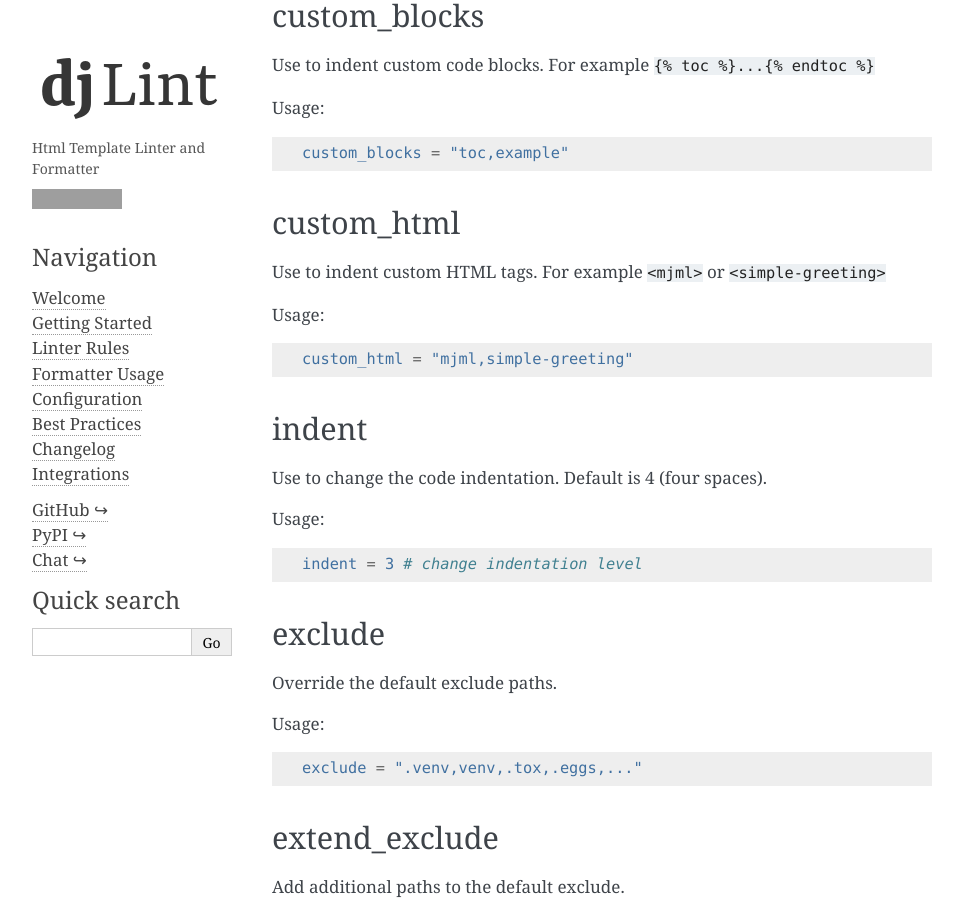
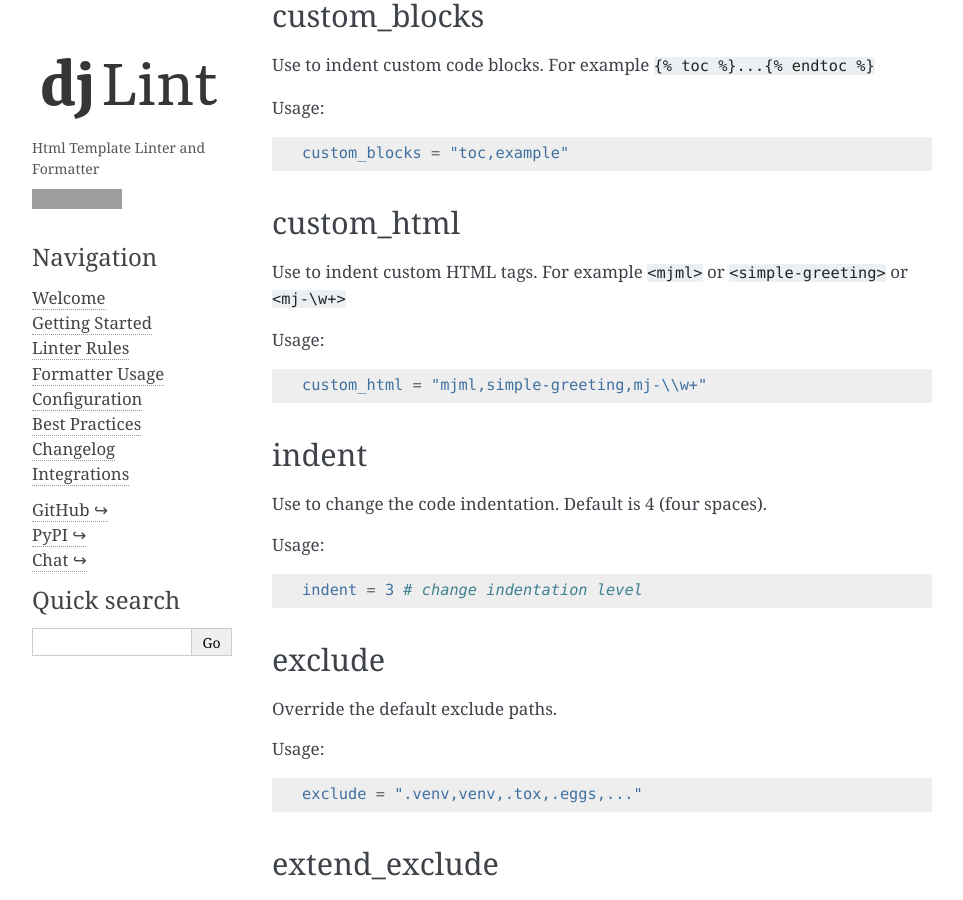
Before and after one commit to djlint/djLint, a Sphinx documentation site: the page built from docs/docs/configuration.rst, in a window 1280 px wide and 900 px high, scrolled down 666 px. Shown: the whole window, without its empty margins (148-1111 px from the left). Built offline with Sphinx 7.4.7, drawn with Linux system fonts in a browser that asks for light colours; grey boxes are pictures that could not be loaded.

Commit message:
fixed settings, added docs note

```diff
--- a/docs/docs/configuration.rst
+++ b/docs/docs/configuration.rst
@@ -50,15 +50,15 @@
    custom_blocks = "toc,example"
 
 custom_html
--------------
+-----------
 
-Use to indent custom HTML tags. For example ``<mjml>`` or ``<simple-greeting>``
+Use to indent custom HTML tags. For example ``<mjml>`` or ``<simple-greeting>`` or ``<mj-\w+>``
 
 Usage:
 
 .. code:: ini
 
-   custom_html = "mjml,simple-greeting"
+   custom_html = "mjml,simple-greeting,mj-\\w+"
 
 indent
 ------
```
Also changed, not shown: 2 other files.
